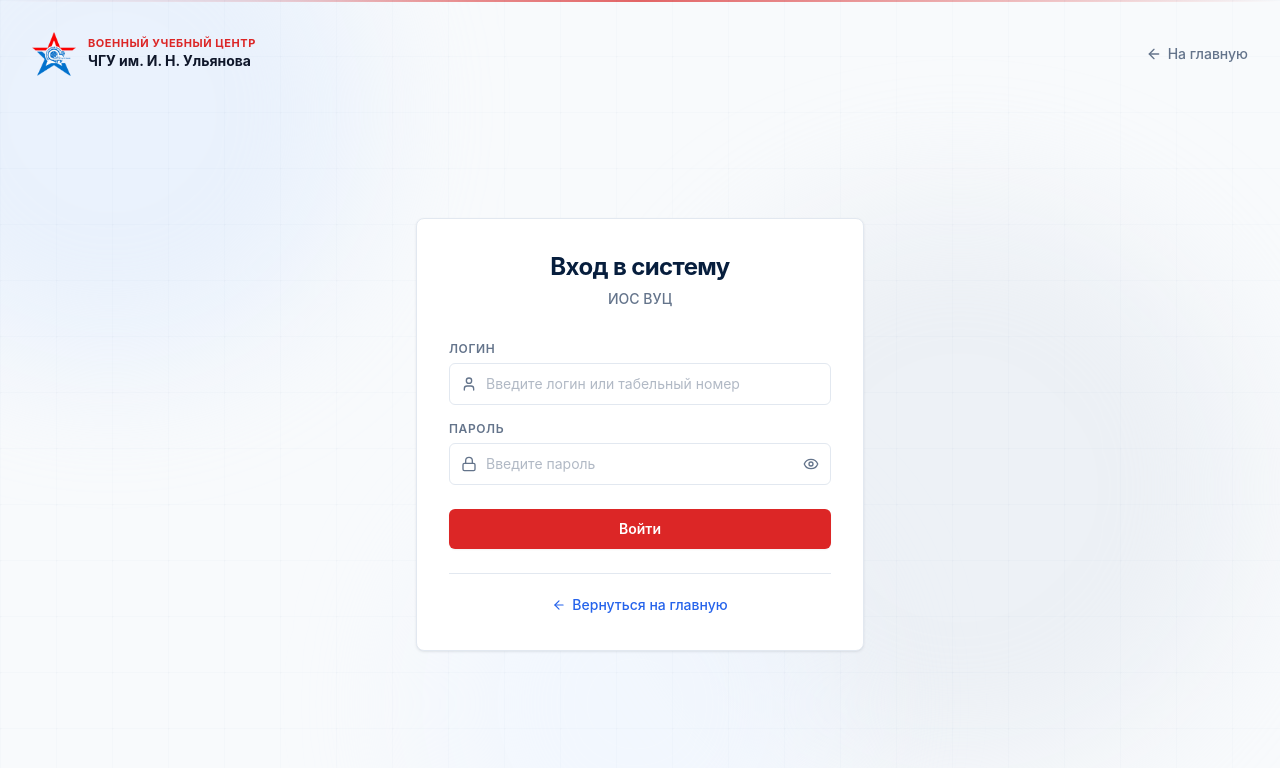
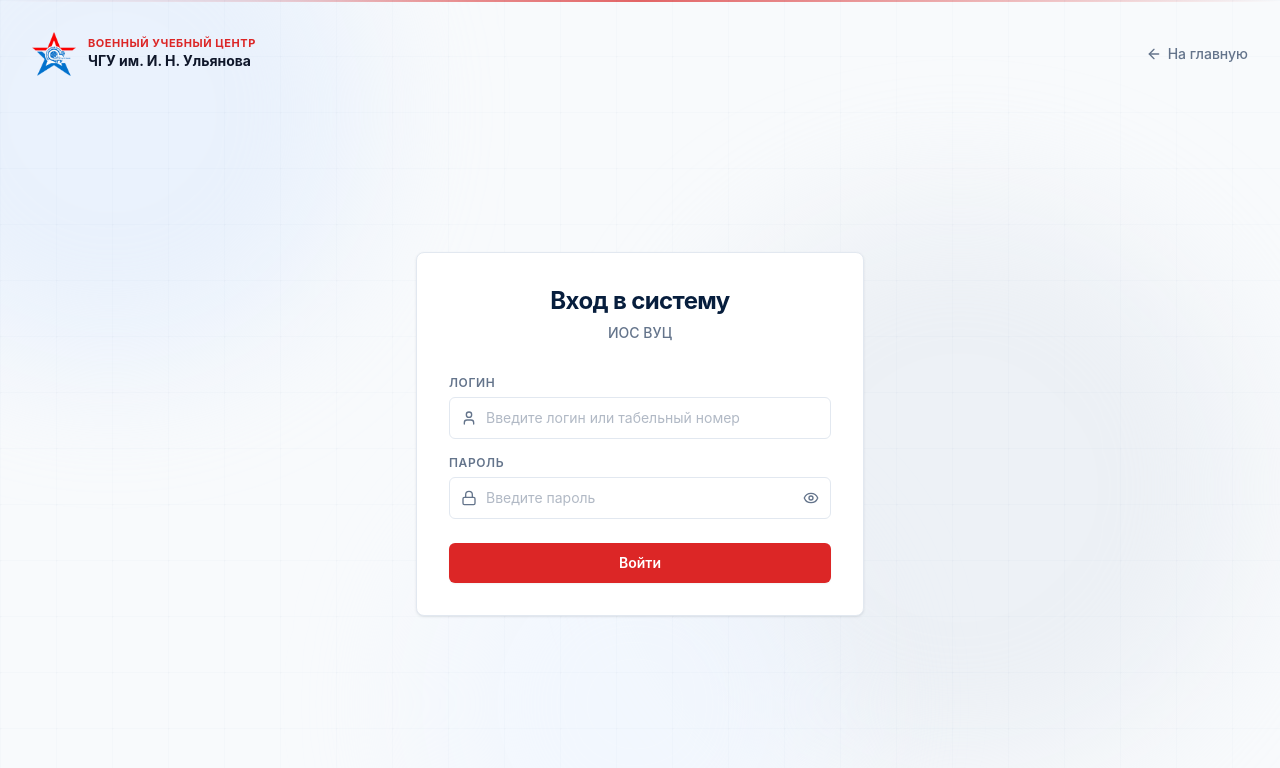
Before and after one commit to goliluxa/vuc-EOS, a React (Vite) app: page /login in a window 1280 px wide. Shown: the top 768 px of the page. Built offline with nearby package versions, Linux system fonts and the light colour scheme.

Commit message:
fix(login): remove redundant return-to-home link from bottom of login card

```diff
--- a/src/pages/LoginPage.tsx
+++ b/src/pages/LoginPage.tsx
@@ -132,16 +132,6 @@ export const LoginPage: React.FC = () => {
               </button>
             </div>
           </form>
-
-          <div className="mt-6 pt-5 border-t border-surface-border text-center">
-            <Link
-              to="/"
-              className="inline-flex items-center gap-1.5 text-xs sm:text-sm font-medium text-military-blue hover:text-navy-brand transition-colors focus-visible:rounded-md"
-            >
-              <ArrowLeft className="w-3.5 h-3.5" aria-hidden="true" />
-              <span>Вернуться на главную</span>
-            </Link>
-          </div>
         </div>
       </main>
 
```
